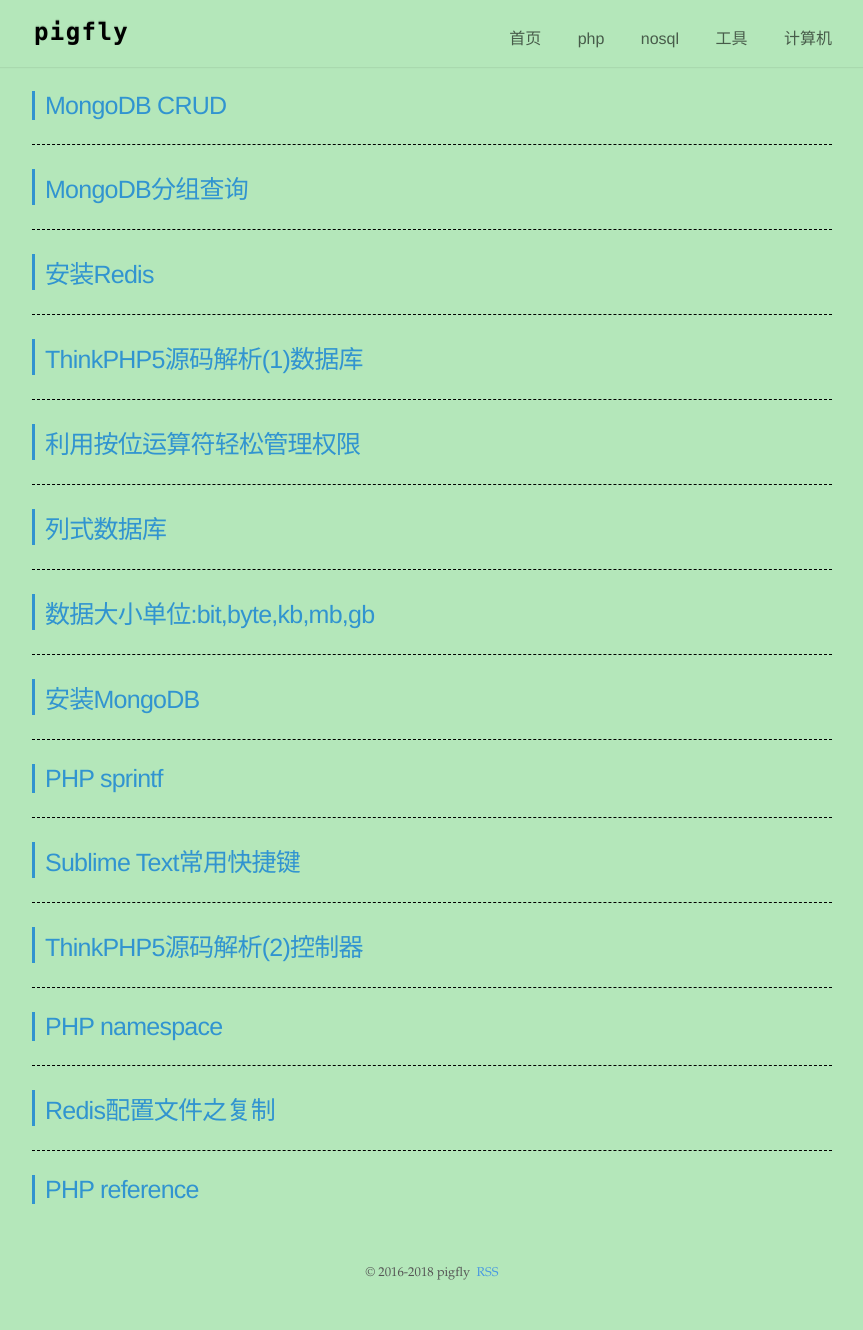
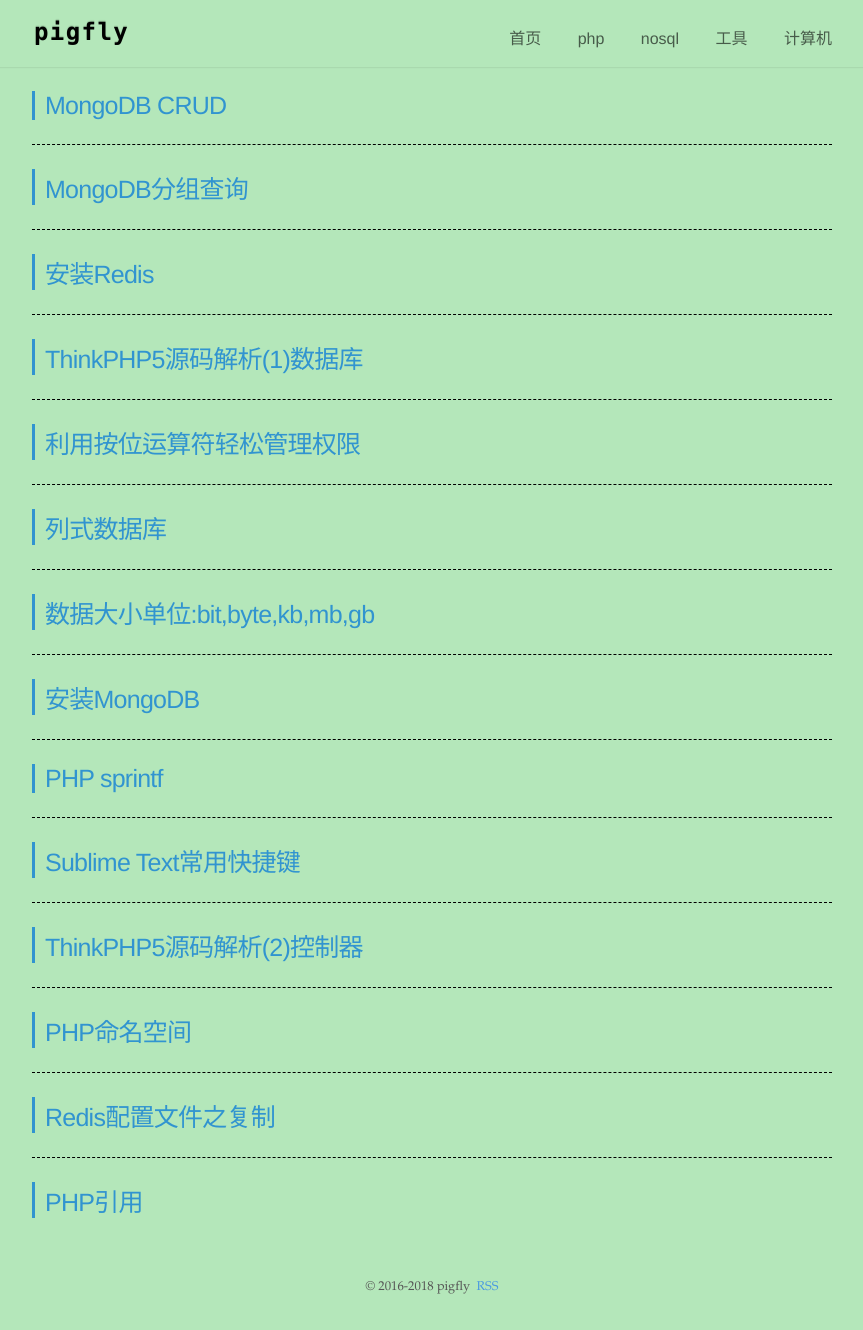
Before and after one commit to pigfly88/pigfly88.github.io, a Jekyll site: the page built from index.html, in a window 1280 px wide. Shown: the whole page, without its empty margins (208-1071 px from the left). Built offline with Jekyll 4.4.1, drawn with Linux system fonts in a browser that asks for light colours; the list of posts is cut into pages by our own code.

Commit message:
add post

```diff
--- a/_includes/head.html
+++ b/_includes/head.html
@@ -1,7 +1,7 @@
 <head>
   <meta charset="UTF-8">
   <meta name="viewport" content="width=device-width, initial-scale=1.0">
-  {% if page.title == "Home" %}<meta name="keywords" content="page.keywords" />{% endif %}
+  {% if page.keywords != "" %}<meta name="keywords" content="page.keywords" />{% endif %}
   <title>
     {% if page.title == "Home" %}
       首页
--- a/_posts/2017-07-14-php-reference.md
+++ b/_posts/2017-07-14-php-reference.md
@@ -1,7 +1,8 @@
 ---
 layout: post
 category: "php"
-title:  "PHP reference"
+title:  "PHP引用"
+keywords: "PHP引用,PHP reference"
 ---
 
 ### 引用的含义
--- a/_posts/2017-12-01-php-namespace.md
+++ b/_posts/2017-12-01-php-namespace.md
@@ -1,7 +1,8 @@
 ---
 layout: post
 category: "php"
-title:  "PHP namespace"
+title:  "PHP命名空间"
+keywords: "PHP命名空间,PHP namespace"
 ---
 
 ### 介绍
```
